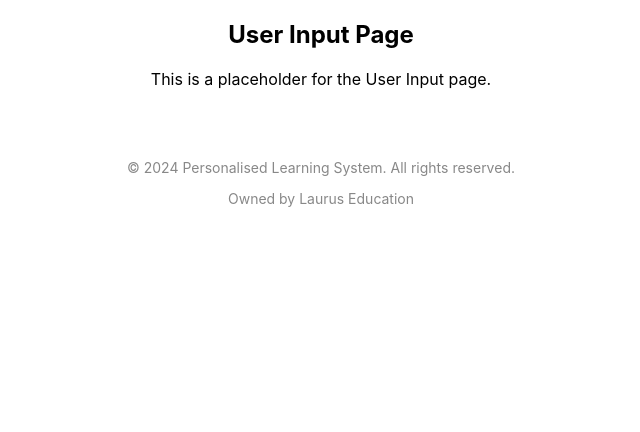
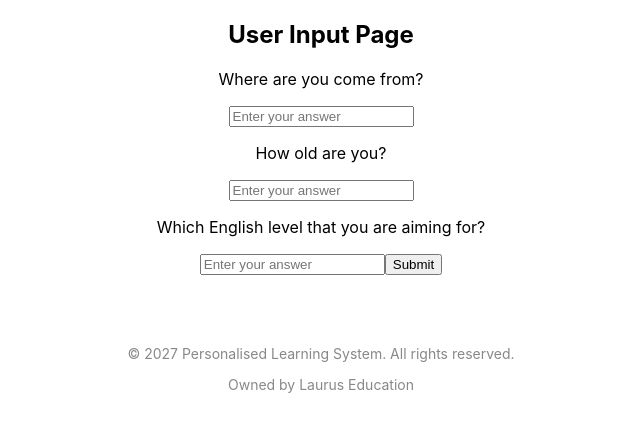
Before and after one commit to Maruko-ko/Personalized-Learning-System, a React (Create React App) app in the folder frontend/: page /user-input in a window 1280 px wide. Shown: the top 432 px of the page, without its empty margins (319-959 px from the left). Built offline with nearby package versions, Linux system fonts and the light colour scheme.

Commit message:
Login and UserInput pages have been implemented

```diff
--- a/frontend/src/components/Footer.js
+++ b/frontend/src/components/Footer.js
@@ -4,7 +4,7 @@ import '../styles/Footer.css';
 function Footer() {
     return (
         <div className="footer">
-            <p>&copy; 2024 Personalised Learning System. All rights reserved.</p>
+            <p>&copy; 2027 Personalised Learning System. All rights reserved.</p>
             <p>Owned by Laurus Education</p>
         </div>
     );
--- a/frontend/src/pages/UserInput.js
+++ b/frontend/src/pages/UserInput.js
@@ -1,11 +1,51 @@
-import React from "react";
+import React, { useState } from "react";
 
 function UserInput() {
-    return (
-        <div>
-            <h2>User Input Page</h2>
-            <p>This is a placeholder for the User Input page.</p>
-        </div>
-    );
+  const [inputValue, setInputValue] = useState("");
+
+  const handleChange = (e) => {
+    setInputValue(e.target.value);
+  };
+
+  const handleSubmit = (e) => {
+    e.preventDefault();
+    alert(`Input Value: ${inputValue}`);
+  };
+
+  return (
+    <div>
+      <h2>User Input Page</h2>
+      <p>Where are you come from?</p>
+      <form onSubmit={handleSubmit}>
+        <input
+          type="text"
+          placeholder="Enter your answer"
+          value={inputValue}
+          onChange={handleChange}
+          required
+        />
+        {/* <button type="submit">Submit</button> */}
+      </form>
+      <p>How old are you?</p>
+        <input
+          type="text"
+          placeholder="Enter your answer"
+          value={inputValue}
+          onChange={handleChange}
+          required
+        />
+        <p>Which English level that you are aiming for?</p>
+        <input
+          type="text"
+          placeholder="Enter your answer"
+          value={inputValue}
+          onChange={handleChange}
+          required
+        />
+        <button type="submit">Submit</button>
+
+    </div>
+  );
 }
+
 export default UserInput;
```
